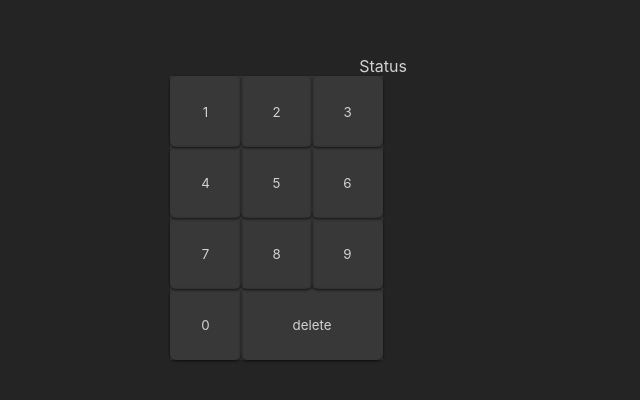
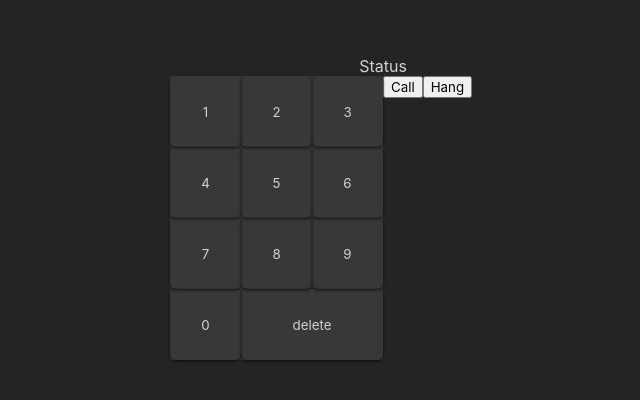
Before and after one commit to sfdezlop/202301-W06CH03-Santiago-Phone-Redus, a React (Create React App) app: page / in a window 1280 px wide. Shown: the part 192-592 px from the top of the page, without its empty margins (257-897 px from the left). Built offline with nearby package versions, Linux system fonts and the light colour scheme.

Commit message:
Change app component

```diff
--- a/src/core/components/app/App.tsx
+++ b/src/core/components/app/App.tsx
@@ -1,13 +1,14 @@
 import { Keyboard } from '../keyboard/keyboard';
 import { Display } from '../display/display';
+import { Actions } from '../actions/actions';
 
 function App() {
   return (
-    // <div className="App">Challenge 202301-W06CH03-Santiago-Phone-Redus</div>
     <div className="container">
       <Display></Display>
       <main className="phone">
         <Keyboard></Keyboard>
+        <Actions></Actions>
       </main>
     </div>
   );
```
